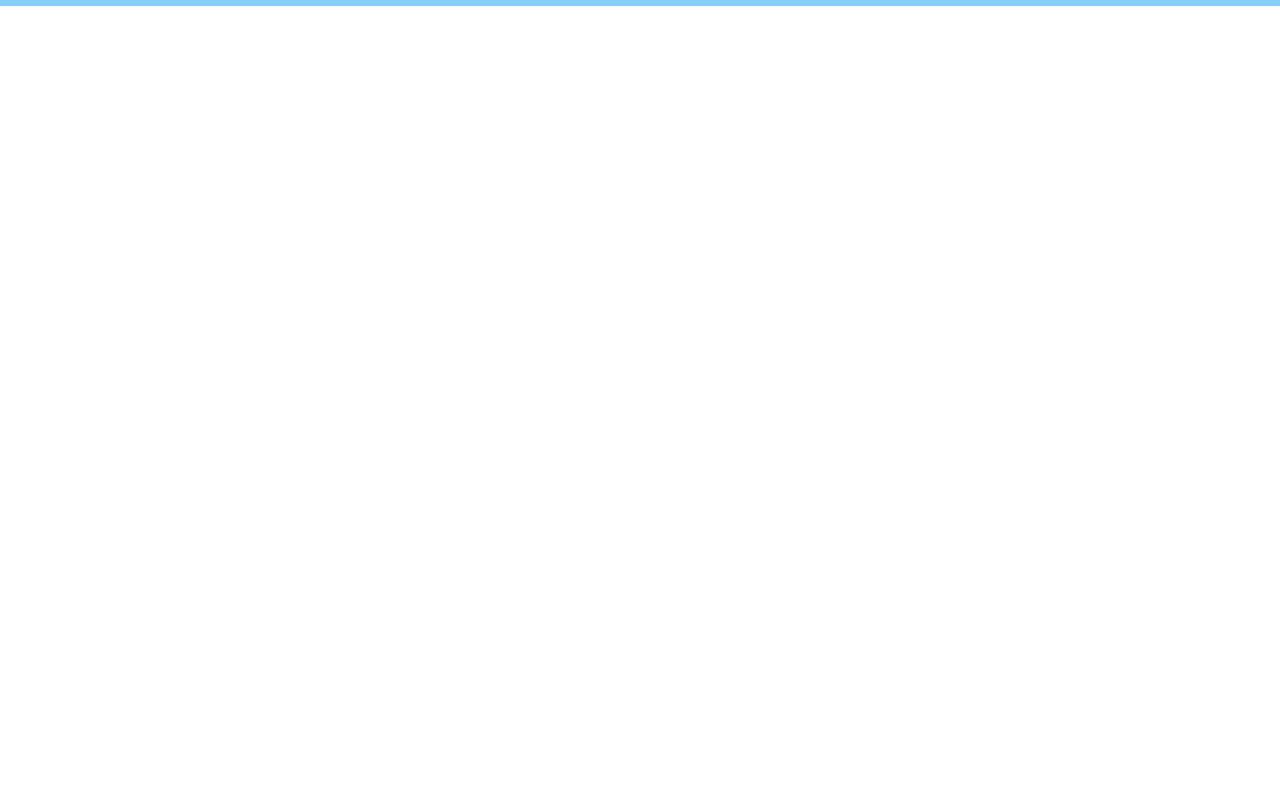
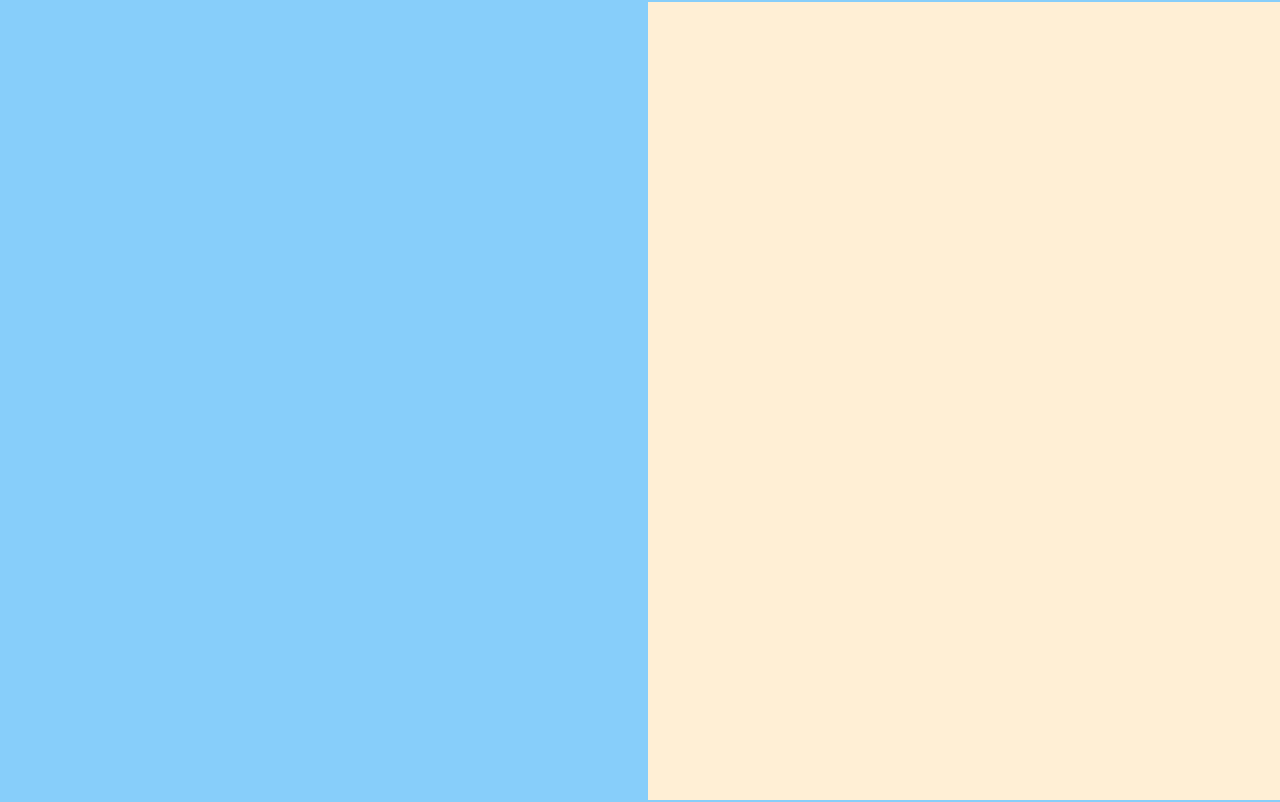
Before and after one commit to larsvers/wine-quality, a website with bundled scripts: page index.html in a window 1280 px wide. Built offline with nearby package versions, Linux system fonts and the light colour scheme.

Commit message:
Set up css layout
  To get a side by side layout

```diff
--- a/css/style.scss
+++ b/css/style.scss
@@ -6,10 +6,24 @@ div {
   border: 1px solid lightskyblue;
 }
 
-.hell {
-  color: red;
+// The wrapping set up.
+#container {
+  position: absolute;
+  display: flex;
+  flex-wrap: wrap;
+  width: 100vw;
+  height: 100vh;
 }
-
-.heaven {
-  color: blue;
+#visual-container {
+  flex-grow: 1;
+  flex-basis: 50%;
+  background-color: lightskyblue;
 }
+#text-container {
+  flex-grow: 1;
+  flex-basis: 49%;
+  background-color: papayawhip;
+}
+.wrapper {
+  min-width: 400px; // the paralell divs will wrap at 800px screensize
+}
--- a/index.html
+++ b/index.html
@@ -9,8 +9,8 @@
   </head>
   <body>
     <div id="container">
-      <div id="visual-container"></div>
-      <div id="text-container"></div>
+      <div class="wrapper" id="visual-container"></div>
+      <div class="wrapper" id="text-container"></div>
     </div>
 
     <script src="dist/bundle.js"></script>
```
